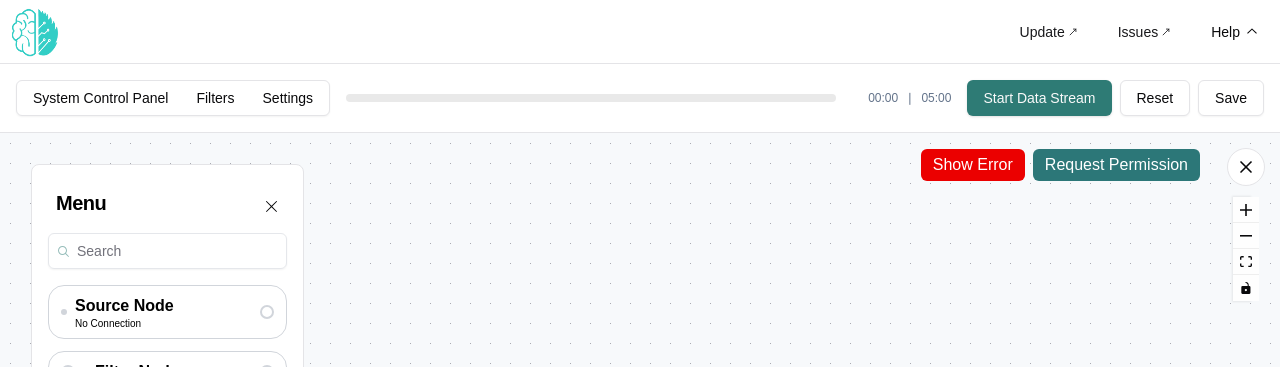
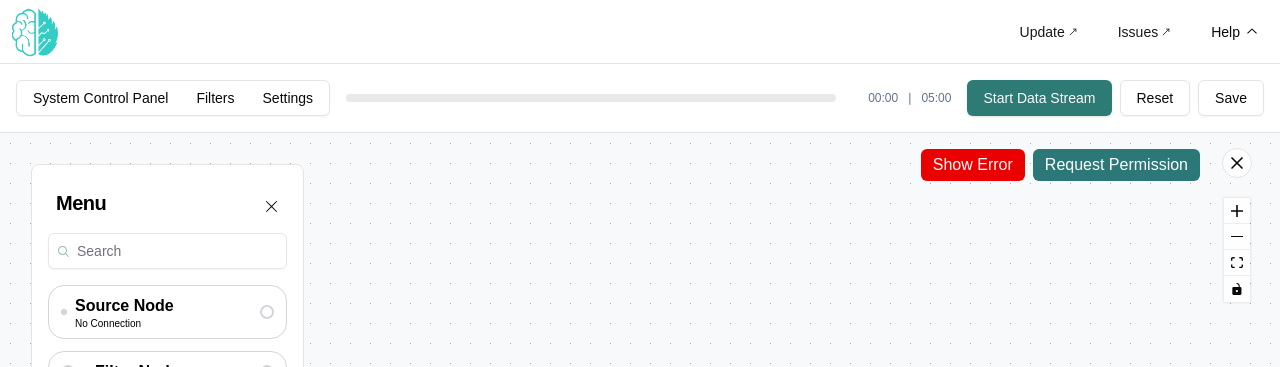
Before and after one commit to UBCMint/fullstack-moss-app, a Next.js app in the folder frontend/: page /home in a window 1280 px wide. Both pictures are taken after a click on the button 1246 px from the left and 167 px from the top of the page. Shown: the top 367 px of the page. Built offline with nearby package versions, Linux system fonts and the light colour scheme; a web font is replaced by a local one.

Commit message:
added smooth animation & made toggle button and dropdown the same size

```diff
--- a/frontend/components/ui-react-flow/react-flow-view.tsx
+++ b/frontend/components/ui-react-flow/react-flow-view.tsx
@@ -32,6 +32,7 @@ import Sidebar from '@/components/ui-sidebar/sidebar';
 import { useState } from 'react';
 import { X } from 'lucide-react';
 import { Ellipsis } from 'lucide-react';
+import { headers } from 'next/headers';
 
 const nodeTypes = {
     'source-node': SourceNode,
@@ -200,10 +201,18 @@ const ReactFlowInterface = () => {
                 attributionPosition="bottom-left"
                 isValidConnection={isValidConnection}
             >
-                <Panel position="top-right">
+                <Panel position="top-right" style={{
+                    display: 'flex',
+                    flexDirection: 'column',
+                    alignItems: 'center',
+                }}>
                     <button
                         onClick={toggleControls}
-                        className="p-2 rounded-full bg-white border "
+                        className="p-1 rounded-full bg-white border "
+                        style={{
+                            width: 30,
+                            height: 30,
+                        }}
                     >
                         {isControlsOpen ? (
                             <X size={20} />
@@ -211,15 +220,19 @@ const ReactFlowInterface = () => {
                             <Ellipsis size={20} />
                         )}
                     </button>
-                    {isControlsOpen && (
+                    <div style={{
+                        transition: 'opacity 0.2s, transform 0.2s',
+                        opacity: isControlsOpen ? 1 : 0,
+                        transform: isControlsOpen ? 'translateY(5px)' : 'translateY(-5px)',
+                        pointerEvents: isControlsOpen ? 'auto' : 'none',
+                    }}>
                         <Controls
                             position="top-right"
                             style={{
-                                top: '90%',
-                                left: '-25%',
+                                position: 'static',
                             }}
                         />
-                    )}
+                    </div>
                 </Panel>
                 <Panel position="top-left">
                     <Sidebar />
```
